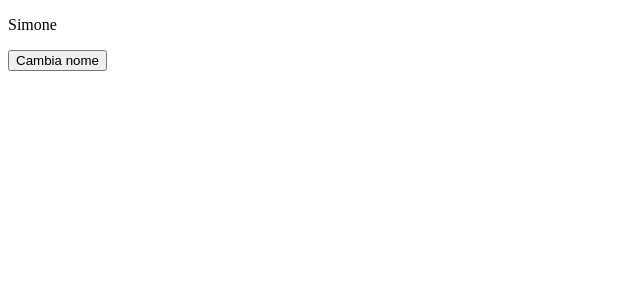
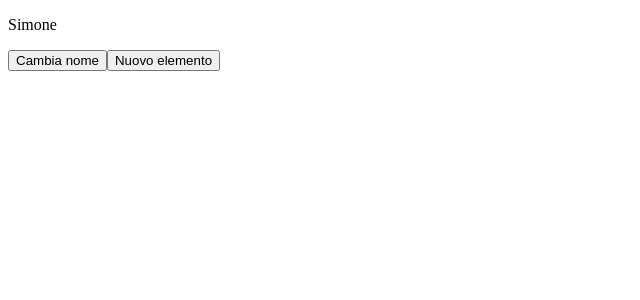
Before and after one commit to simotae14/angular-intro, an Angular app: page / in a window 1280 px wide. Shown: the top 300 px of the page, without its empty margins (0-640 px from the left). Built offline with nearby package versions, Linux system fonts and the light colour scheme.

Commit message:
Outputting lists

```diff
--- a/src/app/app.component.html
+++ b/src/app/app.component.html
@@ -7,3 +7,9 @@
 <button (click)="onChangeName()">
   Cambia nome
 </button>
+<button (click)="onAddElement()">
+  Nuovo elemento
+</button>
+<ul>
+  <li *ngFor="let el of elements">Elemento {{ el }}</li>
+</ul>
--- a/src/app/app.component.ts
+++ b/src/app/app.component.ts
@@ -7,8 +7,14 @@ import { Component } from '@angular/core';
 })
 export class AppComponent {
   name = 'Simone';
+  elements: number[] = [];
 
+  // metodo al click Cambia nome
   onChangeName() {
     this.name = 'Max';
   }
+  // metodo al click Nuovo elemento
+  onAddElement() {
+    this.elements.push(this.elements.length + 1);
+  }
 }
```
